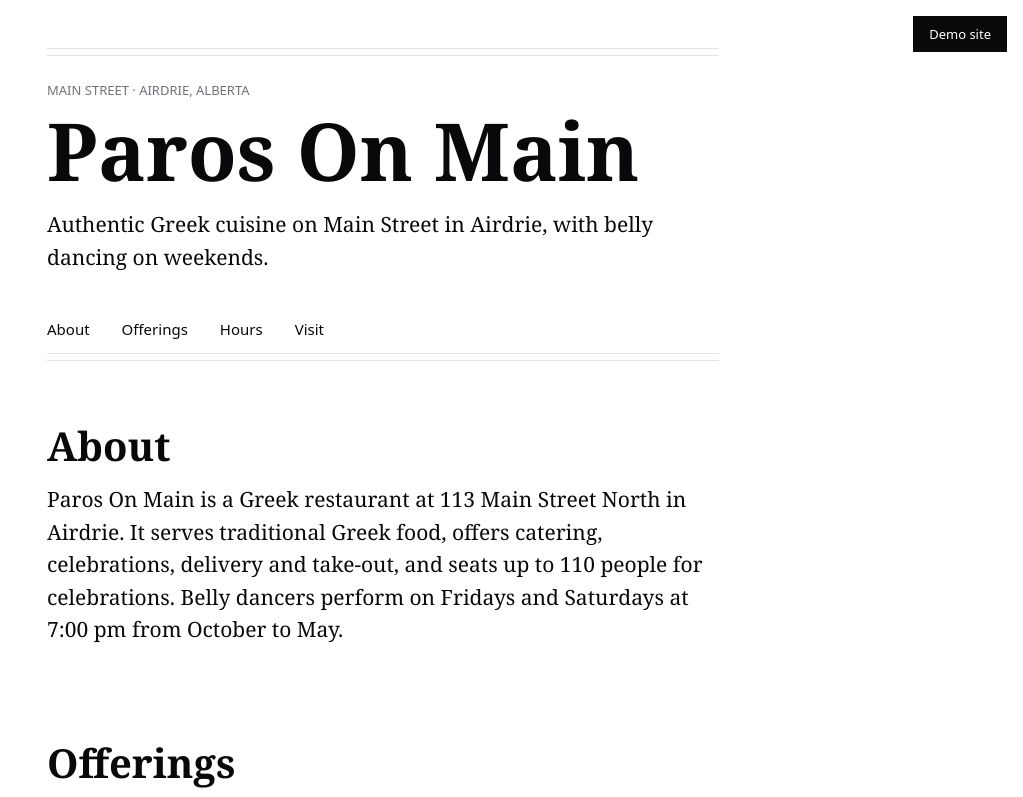
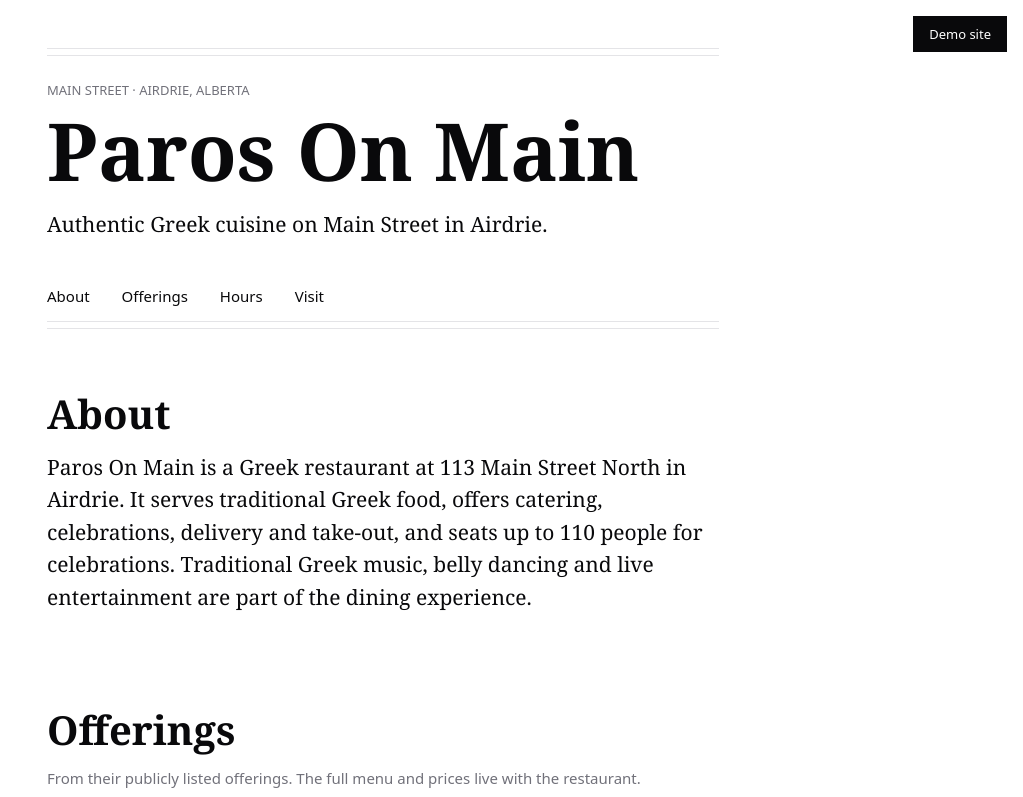
Before and after one commit to vatherty/website-demos, a plain HTML site: page paros-on-main-airdrie/index.html in a window 1280 px wide. Shown: the top 797 px of the page, without its empty margins (257-1280 px from the left). Drawn offline with Linux system fonts and the light colour scheme.

Commit message:
website demo fix: Paros belly-dance schedule claim removed (unverified)

```diff
--- a/paros-on-main-airdrie/index.html
+++ b/paros-on-main-airdrie/index.html
@@ -59,7 +59,7 @@
   <div class="rule-double"></div>
   <p class="kicker">Main Street &middot; Airdrie, Alberta</p>
   <h1>Paros On Main</h1>
-  <p class="tagline">Authentic Greek cuisine on Main Street in Airdrie, with belly dancing on weekends.</p>
+  <p class="tagline">Authentic Greek cuisine on Main Street in Airdrie.</p>
   <nav aria-label="Sections">
     <a href="#about">About</a>
     <a href="#menu">Offerings</a>
@@ -71,7 +71,7 @@
 <main>
   <section id="about" aria-labelledby="about-h">
     <h2 id="about-h">About</h2>
-    <p class="intro">Paros On Main is a Greek restaurant at 113 Main Street North in Airdrie. It serves traditional Greek food, offers catering, celebrations, delivery and take-out, and seats up to 110 people for celebrations. Belly dancers perform on Fridays and Saturdays at 7:00 pm from October to May.</p>
+    <p class="intro">Paros On Main is a Greek restaurant at 113 Main Street North in Airdrie. It serves traditional Greek food, offers catering, celebrations, delivery and take-out, and seats up to 110 people for celebrations. Traditional Greek music, belly dancing and live entertainment are part of the dining experience.</p>
   </section>
   <section id="menu" aria-labelledby="menu-h">
     <h2 id="menu-h">Offerings</h2>
```
